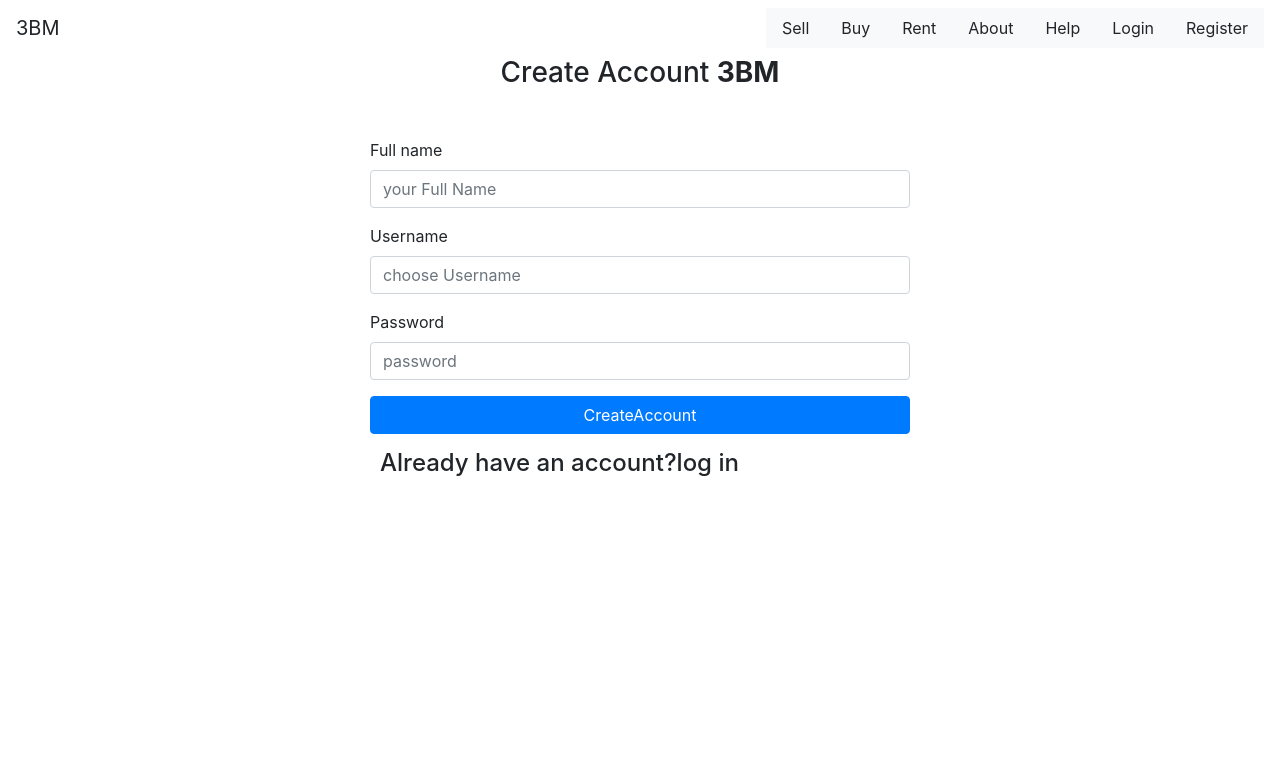
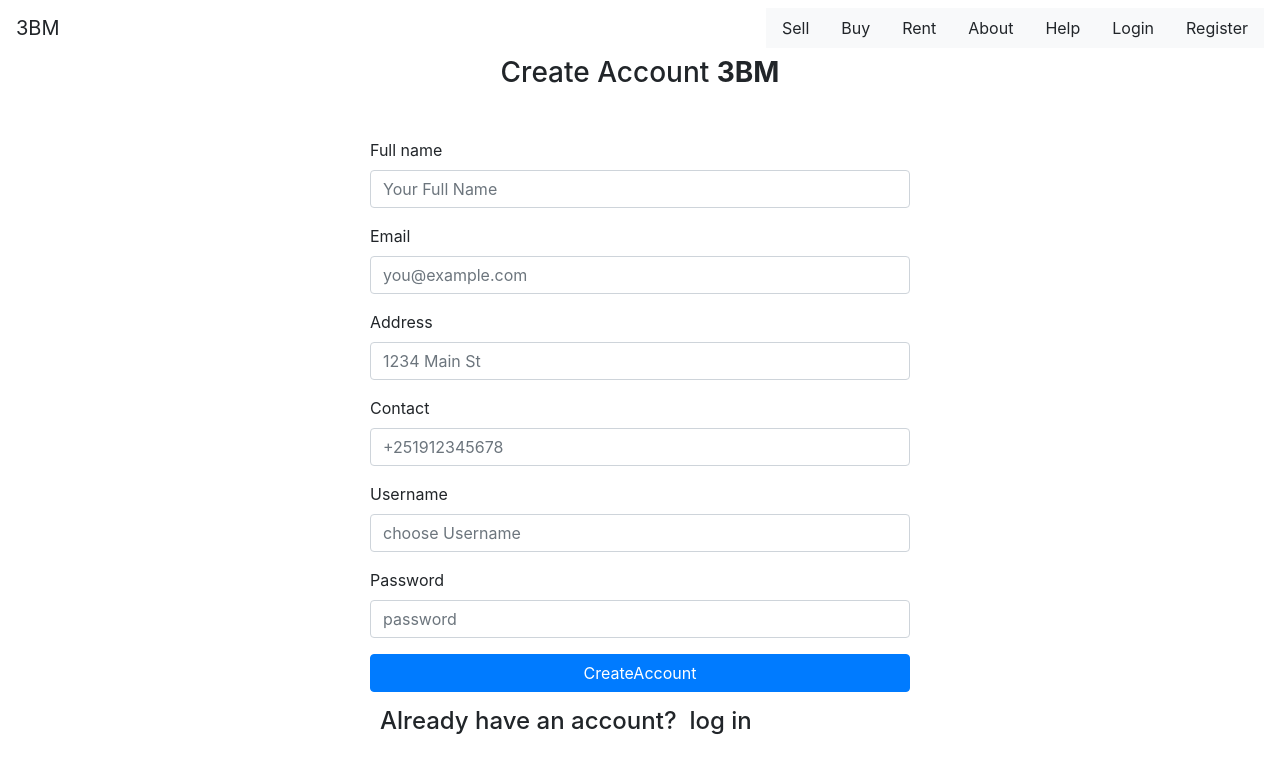
Before and after one commit to biruktesfu/RealEstate-Website, a plain HTML site: page create_account.html in a window 1280 px wide. Drawn offline with nearby package versions, Linux system fonts and the light colour scheme.

Commit message:
Register fixed to have more form.

```diff
--- a/create_account.html
+++ b/create_account.html
@@ -31,20 +31,45 @@
               <form action="#" method="post">
                 <div class="form-group first">
                   <label for="username">Full name</label>
-                  <input type="username" class="form-control" placeholder="your Full Name" id="fullname">
+                  <input type="username" class="form-control" placeholder="Your Full Name" id="fullname">
 
                 </div>
+
+                <div class="mb-3">
+                  <label for="email">Email </label>
+                  <input type="email" class="form-control" id="email" placeholder="you@example.com">
+                  <div class="invalid-feedback">Please enter a valid email address for shipping updates.
+                  </div>
+                </div>
+
+                <div class="mb-3">
+                  <label for="address">Address</label>
+                  <input type="text" class="form-control" id="address" placeholder="1234 Main St" required="">
+                  <div class="invalid-feedback">
+                    Please enter your shipping address.
+                  </div>
+                </div>
+
+                <div class="mb-3">
+                  <label for="address">Contact</label>
+                  <input type="text" class="form-control" id="contact" placeholder="+251912345678" required="">
+                  <div class="invalid-feedback">
+                    Please enter your Contact.
+                  </div>
+                </div>
+
                 <div class="form-group second">
-                    <label for="username">Username</label>
-                    <input type="username" class="form-control" placeholder="choose Username" id="chosen_username">
+                  <label for="username">Username</label>
+                  <input type="username" class="form-control" placeholder="choose Username" id="chosen_username">
 
-                  </div>
+                </div>
+
                 <div class="form-group last mb-3">
                   <label for="password">Password</label>
                   <input type="password" class="form-control" placeholder="password" id="password">
                 </div>
                 <input type="submit" value="CreateAccount" class="btn btn-block btn-primary">
-                <h4 style="padding-top: 15px; padding-left: 10px;">Already have an account?<a href="login.html" class="forgot-pass">log in</a></h4>
+                <h4 style="padding-top: 15px; padding-left: 10px;">Already have an account?<a href="login.html" class="forgot-pass">&nbsp; log in</a></h4>
               </form>
               </div>
               </div>
```
